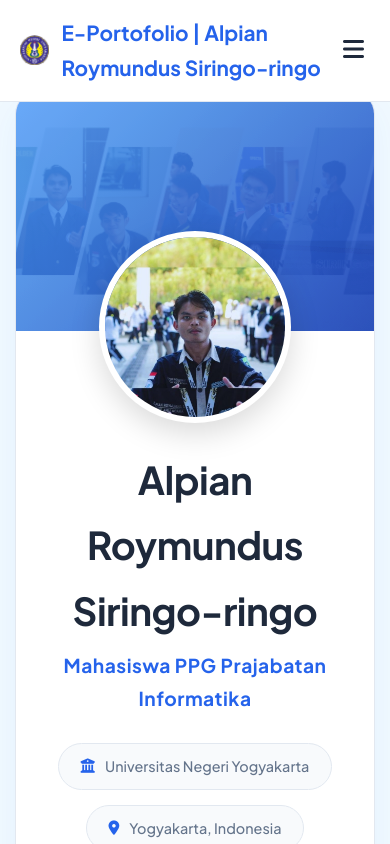
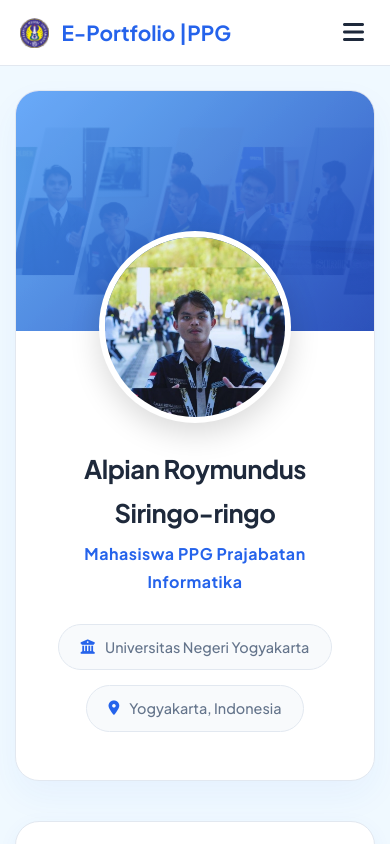
Before and after one commit to Roymundus/PortofolioPPG, a React (Vite) app in the folder e-portfolio-alpian-ppl/: page / in a window 390 px wide. Shown: the top 844 px of the page. Built offline with nearby package versions, Linux system fonts and the light colour scheme; a web font is replaced by a local one.

Commit message:
Perbaikan tampilan tab artefak

```diff
--- a/e-portfolio-alpian-ppl/src/App.jsx
+++ b/e-portfolio-alpian-ppl/src/App.jsx
@@ -36,7 +36,7 @@ function App() {
       <div className="mobile-header">
         <div className="nav-brand">
           <img src={logoUNY} alt="Logo UNY" className="logo" />
-          E-Portofolio | Alpian Roymundus Siringo-ringo
+          E-Portfolio |PPG
         </div>
         <button className="btn-menu" onClick={() => setIsSidebarOpen(true)}>
           <i className="fas fa-bars"></i>
--- a/e-portfolio-alpian-ppl/src/components/ArtefakSection.jsx
+++ b/e-portfolio-alpian-ppl/src/components/ArtefakSection.jsx
@@ -164,7 +164,7 @@ export default function ArtefakSection() {
         </div>
 
         {/* Tombol Tab Analisis (Tema Terang) */}
-        <div style={{ display: 'flex', gap: '10px', overflowX: 'auto', paddingBottom: '10px', marginBottom: '2rem', justifyContent: 'center' }}>
+        <div style={{ display: 'flex', gap: '10px', overflowX: 'auto', paddingBottom: '10px', marginBottom: '2rem', WebkitOverflowScrolling: 'touch' }}>
           {Object.keys(analysisData).map((key) => (
             <button
               key={key}
@@ -182,6 +182,7 @@ export default function ArtefakSection() {
                 gap: '8px',
                 transition: 'all 0.3s ease',
                 whiteSpace: 'nowrap',
+                flex: '0 0 auto',
                 boxShadow: activeAnalysis === key ? '0 4px 10px rgba(37, 99, 235, 0.2)' : 'none'
               }}
             >
--- a/e-portfolio-alpian-ppl/src/components/ProfilSection.jsx
+++ b/e-portfolio-alpian-ppl/src/components/ProfilSection.jsx
@@ -64,10 +64,12 @@ export default function ProfilSection() {
           <h2 style={{
             margin: '1.5rem 0 0.4rem 0',
             color: 'var(--text-main)',
-            fontSize: '2.4rem',
+            fontSize: 'clamp(1.6rem, 5vw, 2.4rem)',
             textAlign: 'center',
             fontWeight: '800',
-            letterSpacing: '-0.5px'
+            letterSpacing: '-0.5px',
+            wordBreak: 'break-word',
+            width: '100%'
           }}>
             Alpian Roymundus Siringo-ringo
           </h2>
@@ -76,7 +78,7 @@ export default function ProfilSection() {
             margin: '0',
             color: 'var(--primary)',
             fontWeight: '700',
-            fontSize: '1.2rem',
+            fontSize: 'clamp(1rem, 3vw, 1.2rem)',
             textAlign: 'center',
             letterSpacing: '0.5px'
           }}>
```
